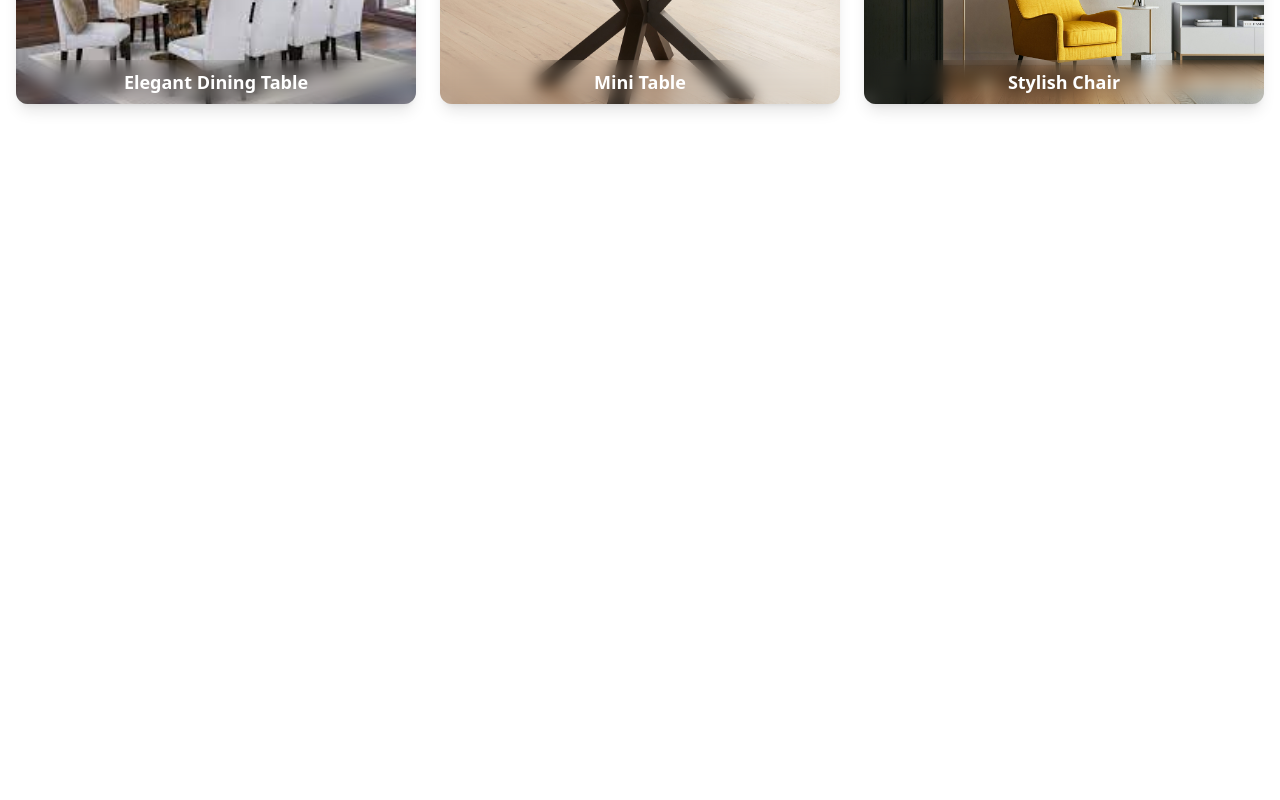
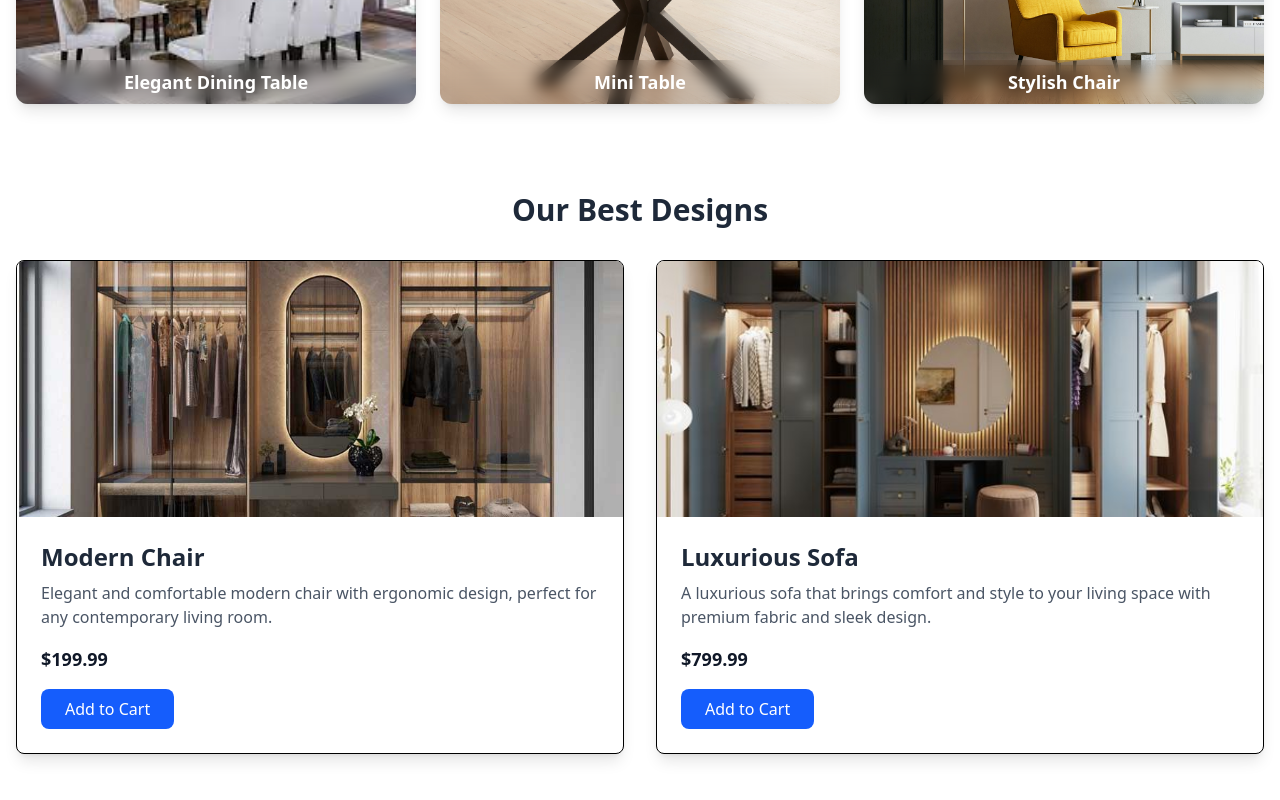
Before and after one commit to ashraful-rahat/Furniture-Shop-client, a React (Vite) app: page / in a window 1280 px wide. Shown: the part 2356-3156 px from the top of the page. Before the commit the page ends 2500 px from the top, so only its background shows below. Built offline with nearby package versions, Linux system fonts and the light colour scheme.

Commit message:
outbestadd

```diff
--- a/src/Pages/Home.jsx
+++ b/src/Pages/Home.jsx
@@ -3,6 +3,7 @@ import Carousel from "../Slider/Carousel";
 import HotProducts from "./HotProducts";
 import MostPopular from "./MostPopular";
 import NewArrivals from "./NewArrivals";
+import OurBestDesign from "./OurBestDesign";
 // import Practice from "./Practice";
 
 
@@ -29,6 +30,10 @@ const Home = () => {
  <Practice></Practice>
  </div> */}
 
+ <div>
+  <OurBestDesign></OurBestDesign>
+ </div>
+
 
     </div>
   )
--- a/src/Pages/OurBestDesign.jsx
+++ b/src/Pages/OurBestDesign.jsx
@@ -1,11 +1,43 @@
-
+import Image2 from "/Product/bestdesign.jpg";
+import Image1 from "/Product/bestdesign2.jpg";
 
 const OurBestDesign = () => {
-    return (
-        <div>
-            Our best design
+  return (
+    <div className="max-w-screen-xl mx-auto px-4 py-12">
+      <h2 className="text-3xl font-bold text-center text-gray-800 mb-8">Our Best Designs</h2>
+      <div className="grid grid-cols-1 sm:grid-cols-2 gap-8">
+        {/* Product 1 */}
+        <div className="bg-white border rounded-lg shadow-lg overflow-hidden">
+          <img src={Image1} alt="Best Design 1" className="w-full h-64 object-cover" />
+          <div className="p-6">
+            <h3 className="text-2xl font-semibold text-gray-800">Modern Chair</h3>
+            <p className="text-gray-600 mt-2">
+              Elegant and comfortable modern chair with ergonomic design, perfect for any contemporary living room.
+            </p>
+            <p className="text-lg font-semibold text-gray-900 mt-4">$199.99</p>
+            <button className="mt-4 px-6 py-2 bg-blue-600 text-white rounded-lg hover:bg-blue-700 focus:outline-none focus:ring-2 focus:ring-blue-500">
+              Add to Cart
+            </button>
+          </div>
         </div>
-    );
+
+        {/* Product 2 */}
+        <div className="bg-white border rounded-lg shadow-lg overflow-hidden">
+          <img src={Image2} alt="Best Design 2" className="w-full h-64 object-cover" />
+          <div className="p-6">
+            <h3 className="text-2xl font-semibold text-gray-800">Luxurious Sofa</h3>
+            <p className="text-gray-600 mt-2">
+              A luxurious sofa that brings comfort and style to your living space with premium fabric and sleek design.
+            </p>
+            <p className="text-lg font-semibold text-gray-900 mt-4">$799.99</p>
+            <button className="mt-4 px-6 py-2 bg-blue-600 text-white rounded-lg hover:bg-blue-700 focus:outline-none focus:ring-2 focus:ring-blue-500">
+              Add to Cart
+            </button>
+          </div>
+        </div>
+      </div>
+    </div>
+  );
 };
 
 export default OurBestDesign;
```
